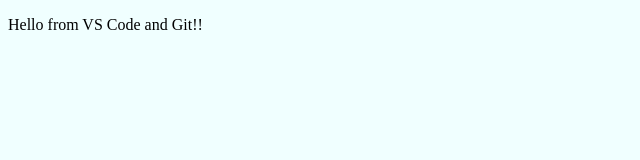
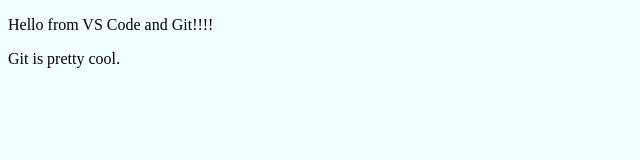
Before and after one commit to the-common-coder/vscode-git, a plain HTML site: page index.html in a window 1280 px wide. Shown: the whole page, without its empty margins (0-640 px from the left). Drawn offline with Linux system fonts and the light colour scheme.

Commit message:
add new paragraph to index

```diff
--- a/index.html
+++ b/index.html
@@ -7,6 +7,7 @@
     <link rel="stylesheet" href="./styles.css" />
   </head>
   <body>
-    <p>Hello from VS Code and Git!!</p>
+    <p>Hello from VS Code and Git!!!!</p>
+    <p>Git is pretty cool.</p>
   </body>
 </html>
```
